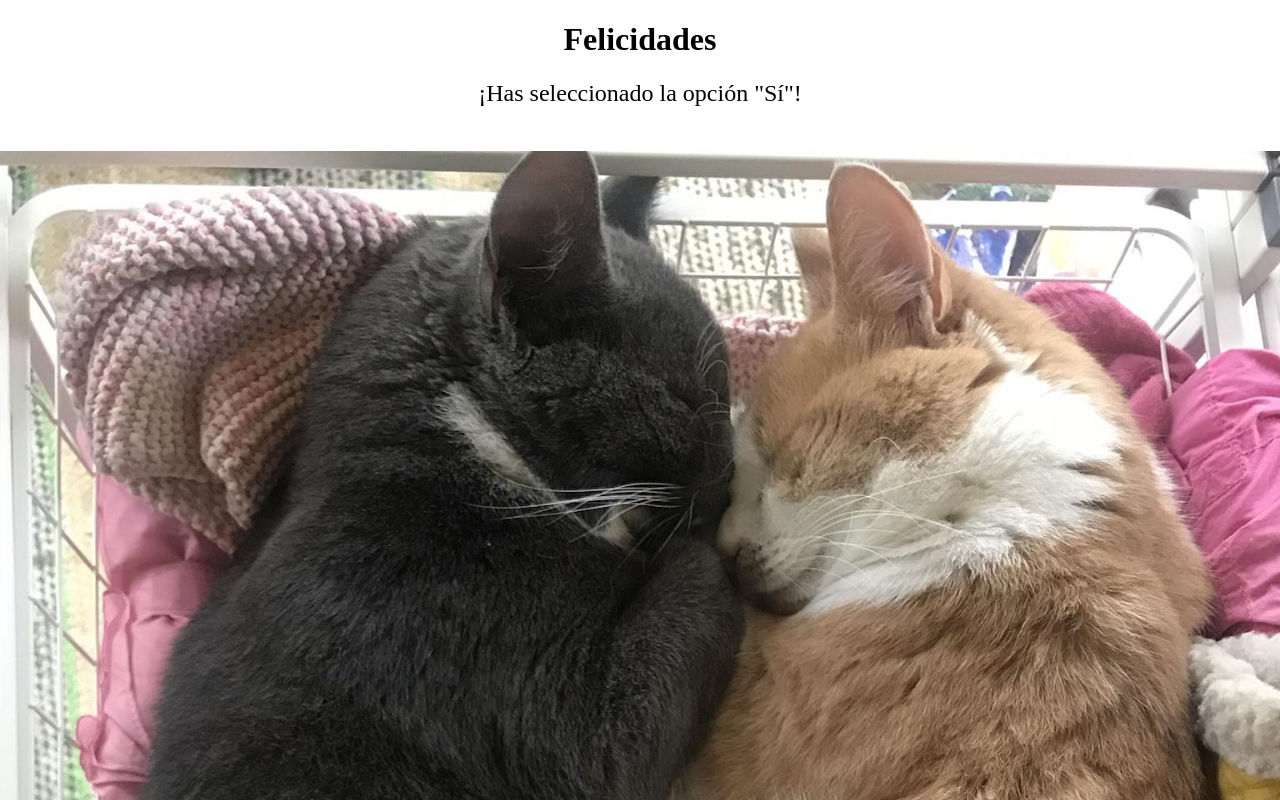
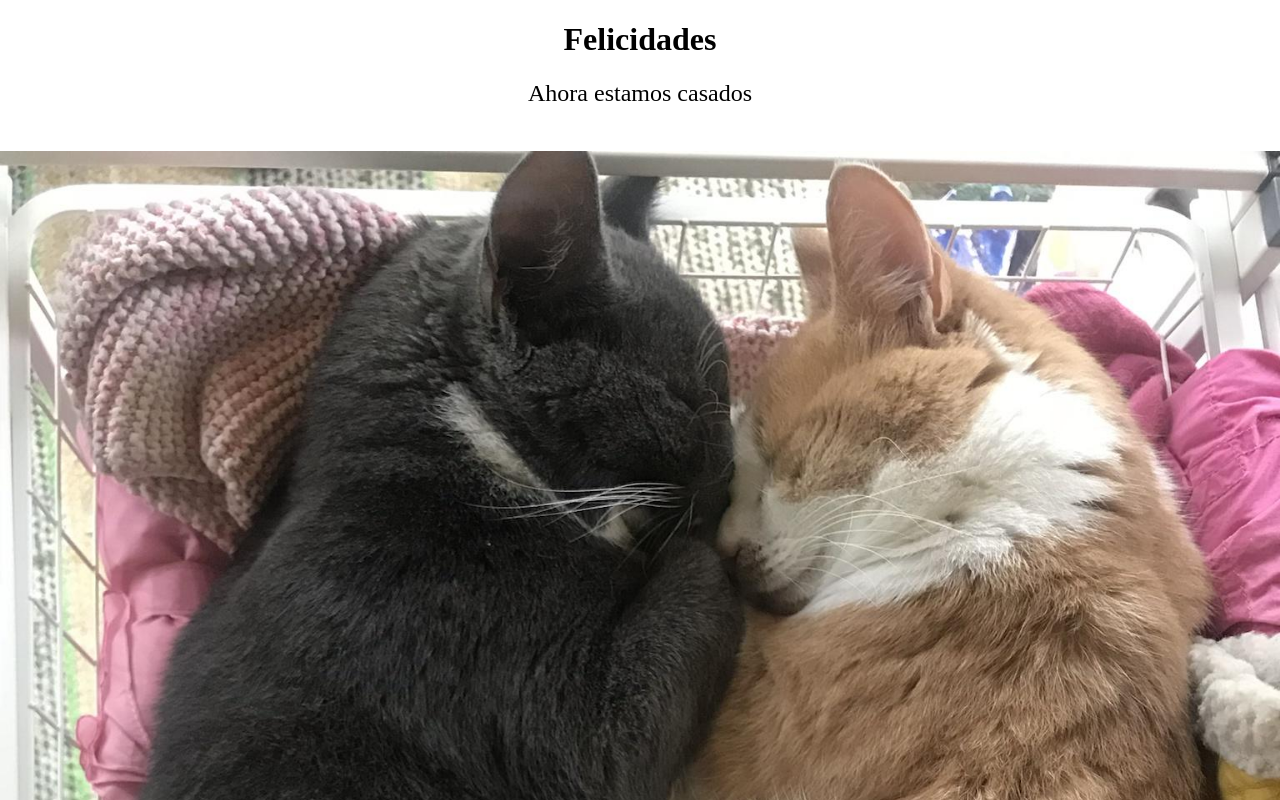
Before and after one commit to mannnu11/Pregunta-importante, a plain HTML site: page felicidades.html in a window 1280 px wide. Shown: the top 800 px of the page. Drawn offline with Linux system fonts and the light colour scheme.

Commit message:
Update felicidades.html

```diff
--- a/felicidades.html
+++ b/felicidades.html
@@ -21,7 +21,7 @@
   </head>
   <body>
     <h1>Felicidades</h1>
-    <p id="message">¡Has seleccionado la opción "Sí"!</p>
+    <p id="message">Ahora estamos casados</p>
     <img id="image" src="gatitos.jpeg" alt="Imagen de gatitos">
   </body>
 </html>
```
